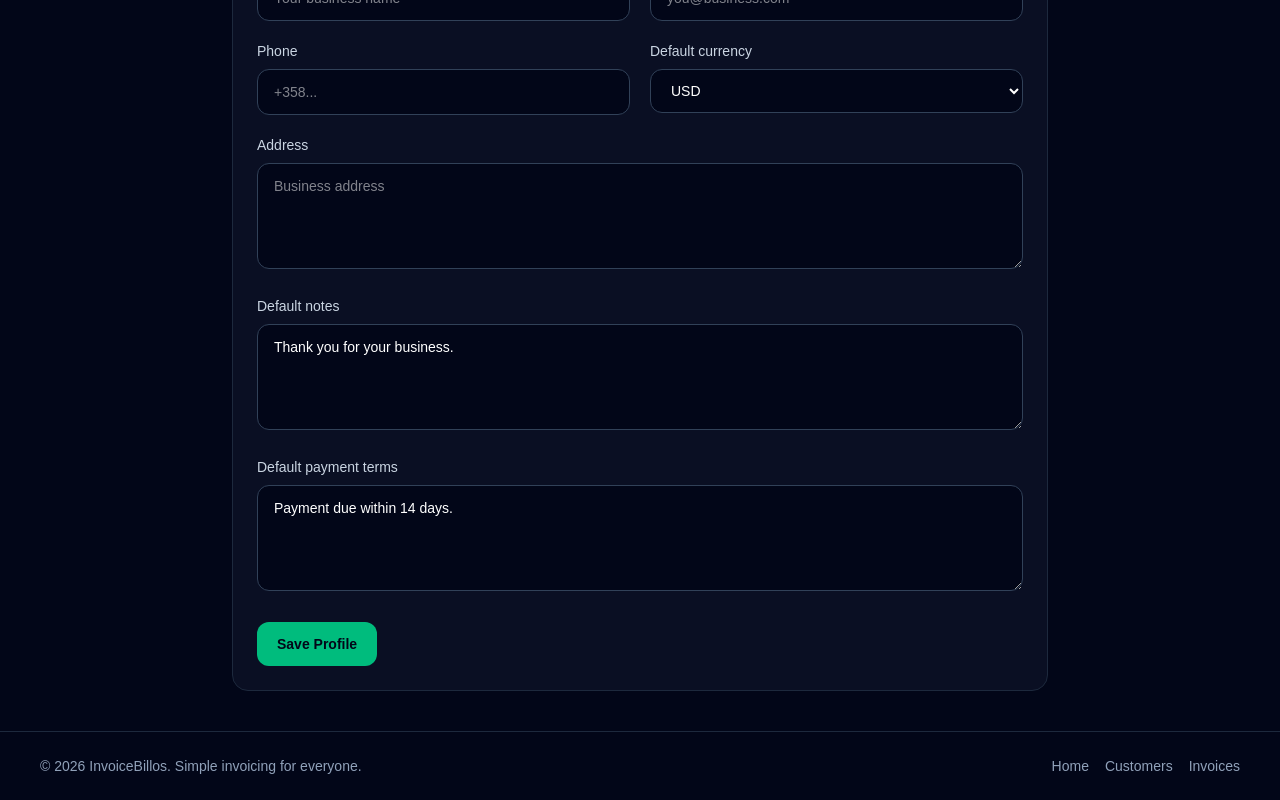
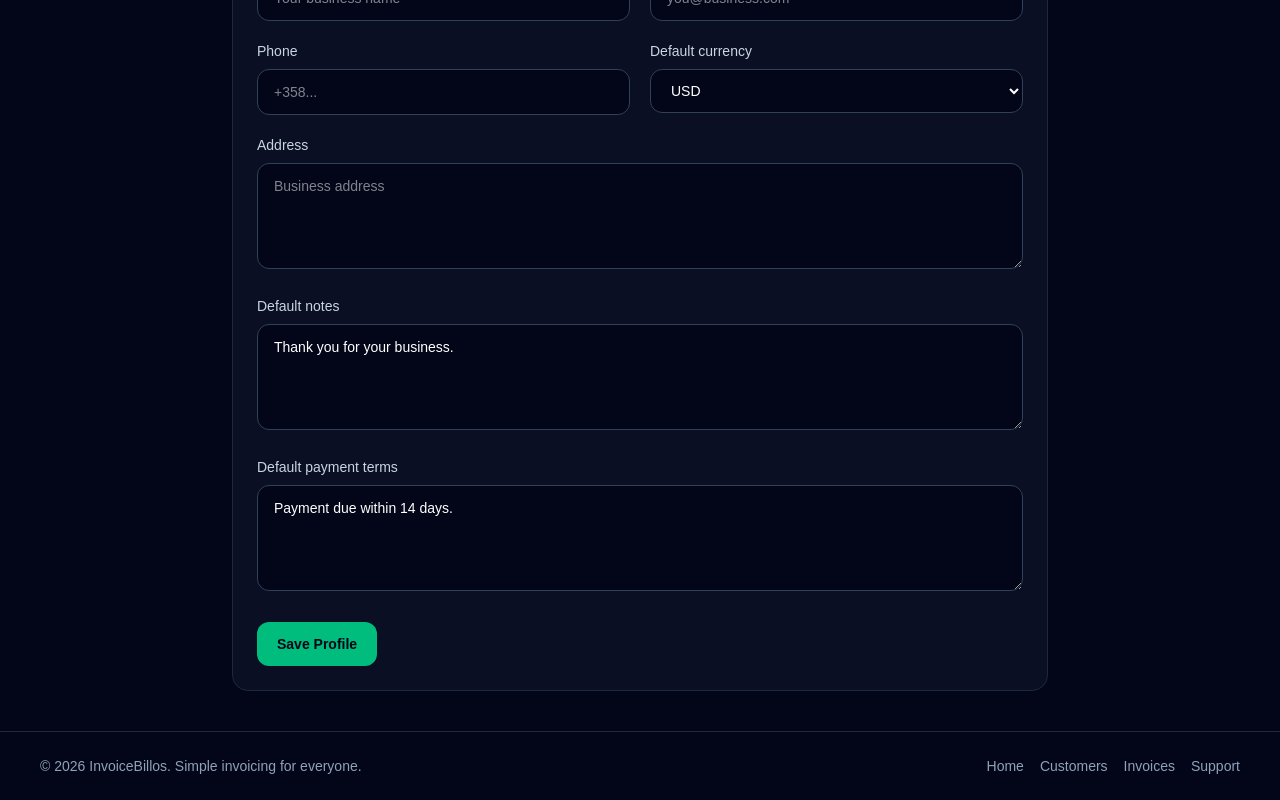
Before and after one commit to MajoniUtete/invoicebillos, a Next.js app: page /settings in a window 1280 px wide. Shown: the part 431-1231 px from the top of the page. Built offline with nearby package versions, Linux system fonts and the light colour scheme; no server answers.

Commit message:
Add support link to footer

```diff
--- a/app/layout.tsx
+++ b/app/layout.tsx
@@ -94,6 +94,9 @@ export default function RootLayout({
                 <Link href="/invoices" className="hover:text-white">
                   Invoices
                 </Link>
+                <Link href="/support" className="hover:text-white">
+                  Support
+                </Link>
               </div>
             </div>
           </footer>
```
Lines whose indentation alone changed are shown as unchanged.
